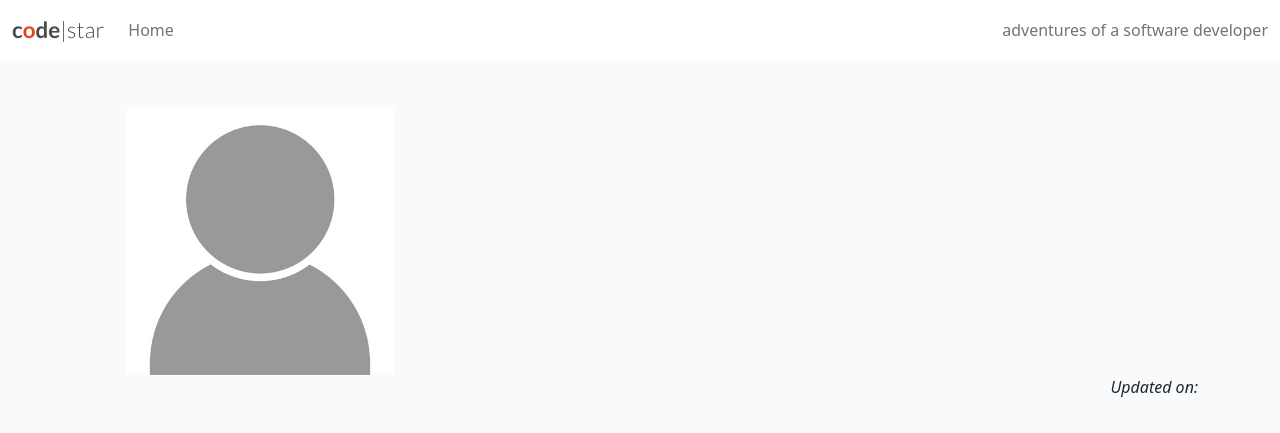
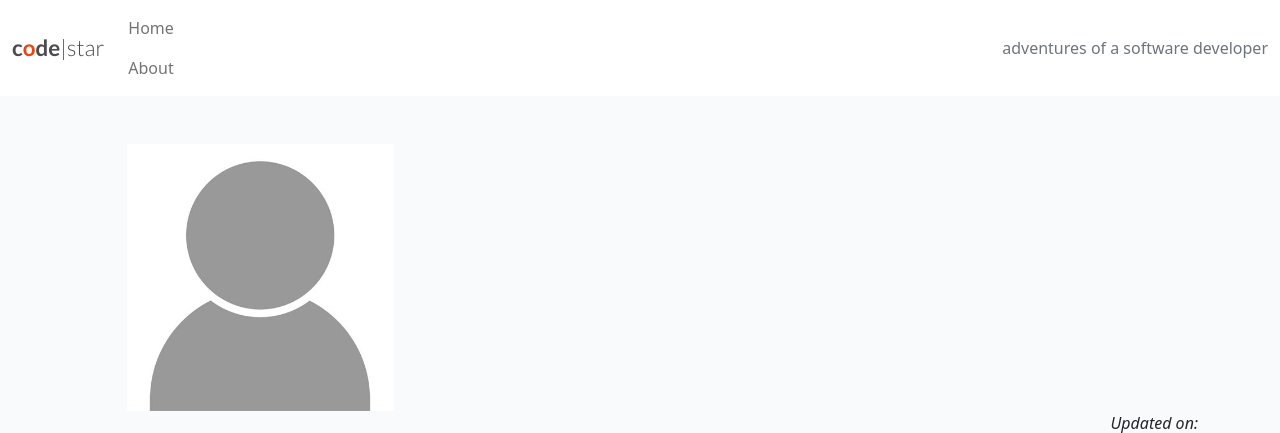
Before and after one commit to joeb-brfc/django-blog, a Django app: page /about/ in a window 1280 px wide. Shown: the top 433 px of the page. Run offline with Django 4.2, Linux system fonts and the light colour scheme; data that the repository does not hold is empty; parts of the project's set-up code (start-up, migrations or seed data) failed here and were passed over; some libraries are stand-ins or nearby versions.

Commit message:
add About app with admin-managed content page

```diff
--- a/templates/base.html
+++ b/templates/base.html
@@ -34,6 +34,7 @@
           <ul class="navbar-nav me-auto mb-2 mb-lg-0">
             <li class="nav-item">
               <a class="nav-link {% if request.path == home_url %}active{% endif %}" aria-current="page" href="{% url 'home' %}"> Home </a>
+              <a class="nav-link" href="{% url 'about' %}">About</a>
             </li>
           </ul>
           <span class="navbar-text text-muted"> adventures of a software developer </span>
```
